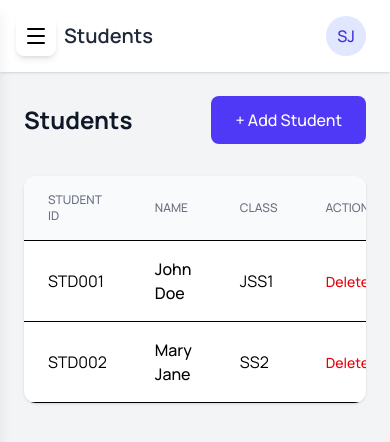
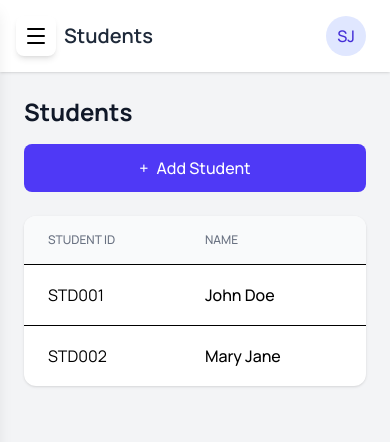
Before and after one commit to codezSam7/eduflow, a React (Vite) app: page /students in a window 390 px wide. Shown: the top 442 px of the page. Built offline with nearby package versions, Linux system fonts and the light colour scheme; sample sign-in values are in the browser's storage.

Commit message:
made responsive

```diff
--- a/src/pages/Students.jsx
+++ b/src/pages/Students.jsx
@@ -16,25 +16,29 @@
 
     const handleAddStudent = () => {
         if (!newStudent.name || !newStudent.class || !newStudent.studentId) return;
-        // Just UI - no real add
+        // Just UI - no real add for now
         setShowForm(false);
         setNewStudent({ name: "", class: "", studentId: "" });
     };
 
     return (
-        <div className="space-y-8">
-            <div className="flex justify-between items-center">
-                <h1 className="text-2xl font-bold text-gray-900">Students</h1>
+        <div className="space-y-6 md:space-y-8">
+            {/* Header */}
+            <div className="flex flex-col sm:flex-row justify-between items-start sm:items-center gap-4">
+                <h1 className="text-2xl md:text-3xl font-bold text-gray-900">Students</h1>
                 <button
                     onClick={() => setShowForm(true)}
-                    className="bg-indigo-600 text-white px-6 py-3 rounded-lg hover:bg-indigo-700 font-medium"
+                    className="w-full sm:w-auto bg-indigo-600 text-white px-6 py-3 rounded-lg hover:bg-indigo-700 font-medium flex items-center justify-center gap-2"
                 >
-                    + Add Student
+                    <span>+</span>
+                    <span>Add Student</span>
                 </button>
             </div>
 
+            {/* Table Card */}
             <div className="bg-white rounded-xl shadow overflow-hidden">
-                <table className="w-full">
+                <div className="overflow-x-auto">
+                    <table className="w-full min-w-[600px]">
                         <thead>
                             <tr className="border-b bg-gray-50">
                                 <th className="py-4 px-6 text-left text-xs font-medium text-gray-500 uppercase">Student ID</th>
@@ -43,14 +47,14 @@
                                 <th className="py-4 px-6 text-right text-xs font-medium text-gray-500 uppercase">Action</th>
                             </tr>
                         </thead>
-                    <tbody>
+                        <tbody className="divide-y">
                             {students.map((student) => (
-                            <tr key={student.id} className="border-b hover:bg-gray-50">
-                                <td className="py-4 px-6">{student.studentId}</td>
-                                <td className="py-4 px-6 font-medium">{student.name}</td>
-                                <td className="py-4 px-6">{student.class}</td>
+                                <tr key={student.id} className="hover:bg-gray-50">
+                                    <td className="py-4 px-6 whitespace-nowrap">{student.studentId}</td>
+                                    <td className="py-4 px-6 font-medium whitespace-nowrap">{student.name}</td>
+                                    <td className="py-4 px-6 whitespace-nowrap">{student.class}</td>
                                     <td className="py-4 px-6 text-right">
-                                    <button className="text-red-600 hover:text-red-700 text-sm font-medium">
+                                        <button className="text-red-600 hover:text-red-700 text-sm font-medium px-3 py-1 rounded hover:bg-red-50">
                                             Delete
                                         </button>
                                     </td>
@@ -59,33 +63,35 @@
                         </tbody>
                     </table>
                 </div>
+            </div>
 
-            {/* Add Student Form Modal */}
+            {/* Add Student Modal */}
             {showForm && (
-                <div className="fixed inset-0 bg-black/50 flex items-center justify-center z-50">
-                    <div className="bg-white rounded-xl shadow-xl p-6 w-full max-w-md">
-                        <h2 className="text-xl font-semibold mb-6">Add New Student</h2>
+                <div className="fixed inset-0 bg-black/60 flex items-center justify-center z-50 p-4">
+                    <div className="bg-white rounded-2xl shadow-2xl w-full max-w-md">
+                        <div className="p-6">
+                            <h2 className="text-2xl font-semibold mb-6">Add New Student</h2>
 
                             <input
                                 type="text"
-                            placeholder="Student ID"
+                                placeholder="Student ID (e.g. STD003)"
                                 value={newStudent.studentId}
                                 onChange={(e) => setNewStudent({ ...newStudent, studentId: e.target.value })}
-                            className="w-full p-3 border border-gray-300 rounded-lg mb-4 focus:ring-2 focus:ring-indigo-500"
+                                className="w-full p-4 border border-gray-300 rounded-xl mb-4 focus:outline-none focus:ring-2 focus:ring-indigo-500 text-base"
                             />
 
                             <input
                                 type="text"
-                            placeholder="Student Name"
+                                placeholder="Student Full Name"
                                 value={newStudent.name}
                                 onChange={(e) => setNewStudent({ ...newStudent, name: e.target.value })}
-                            className="w-full p-3 border border-gray-300 rounded-lg mb-4 focus:ring-2 focus:ring-indigo-500"
+                                className="w-full p-4 border border-gray-300 rounded-xl mb-4 focus:outline-none focus:ring-2 focus:ring-indigo-500 text-base"
                             />
 
                             <select
                                 value={newStudent.class}
                                 onChange={(e) => setNewStudent({ ...newStudent, class: e.target.value })}
-                            className="w-full p-3 border border-gray-300 rounded-lg mb-6 focus:ring-2 focus:ring-indigo-500"
+                                className="w-full p-4 border border-gray-300 rounded-xl mb-6 focus:outline-none focus:ring-2 focus:ring-indigo-500 text-base"
                             >
                                 <option value="">Select Class</option>
                                 {classes.map((cls) => (
@@ -96,16 +102,17 @@
                             <div className="flex gap-3">
                                 <button
                                     onClick={() => setShowForm(false)}
-                                className="flex-1 py-3 border border-gray-300 rounded-lg font-medium"
+                                    className="flex-1 py-4 border border-gray-300 rounded-xl font-medium text-gray-700 hover:bg-gray-100"
                                 >
                                     Cancel
                                 </button>
                                 <button
                                     onClick={handleAddStudent}
-                                className="flex-1 py-3 bg-green-600 text-white rounded-lg font-medium hover:bg-green-700"
+                                    className="flex-1 py-4 bg-green-600 text-white rounded-xl font-medium hover:bg-green-700"
                                 >
                                     Save Student
                                 </button>
+                            </div>
                         </div>
                     </div>
                 </div>
```
Lines whose indentation alone changed are shown as unchanged.
